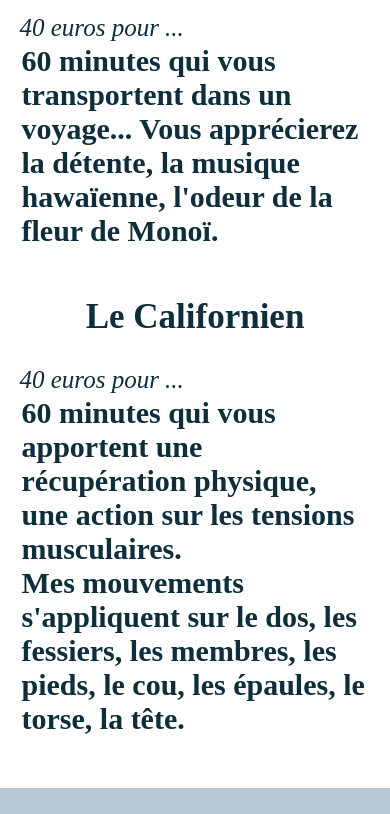
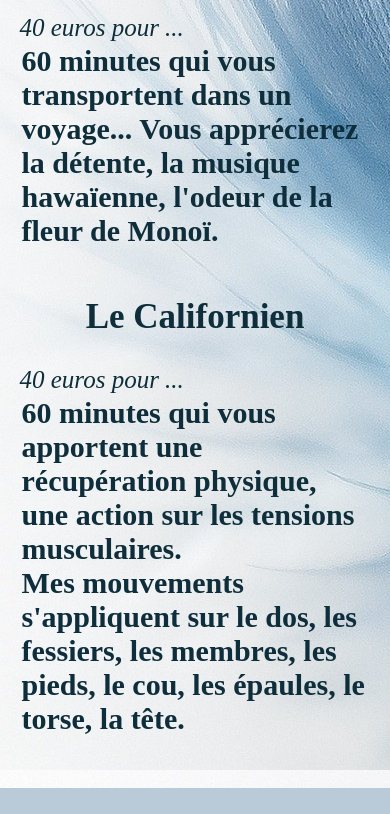
Before and after one commit to FEHLEN/Bulle-Evasion-Massage, a plain HTML site: page index.html in a window 390 px wide. Shown: the part 601-1415 px from the top of the page. Drawn offline with Linux system fonts and the light colour scheme.

Commit message:
liens sur images

```diff
--- a/css/dispositions_covid19.css
+++ b/css/dispositions_covid19.css
@@ -1,6 +1,6 @@
 body
 {
-	width:auto;background-image:url("Tissu_hawaien.jpg");background-position:30px 50px;
+	width:auto;background-image:url("../images/Tissu_hawaien.jpg");background-position:30px 50px;
 }
 .professionnel /*bloc dispositions sanitaires professionnelles*/
 {
--- a/massage_page.css
+++ b/massage_page.css
@@ -1,5 +1,5 @@
 body{
-	background: url("image_plume.jpg");width:auto;height: auto;margin:0px;padding:0px;display:flex;flex-direction: column;}
+	background: url("images/image_plume.jpg");width:auto;height: auto;margin:0px;padding:0px;display:flex;flex-direction: column;}
 section{
 	padding-bottom: 50px;}
 header h1 /*bulle evasion*/
@@ -56,7 +56,7 @@ footer
 {
 	body
 	{
-		background:url("image_plume.jpg");width:100%;display:flex;flex-direction: column;
+		background:url("images/image_plume.jpg");width:100%;display:flex;flex-direction: column;
 	}
 	span{
 		font-size: 1.5rem;
```
